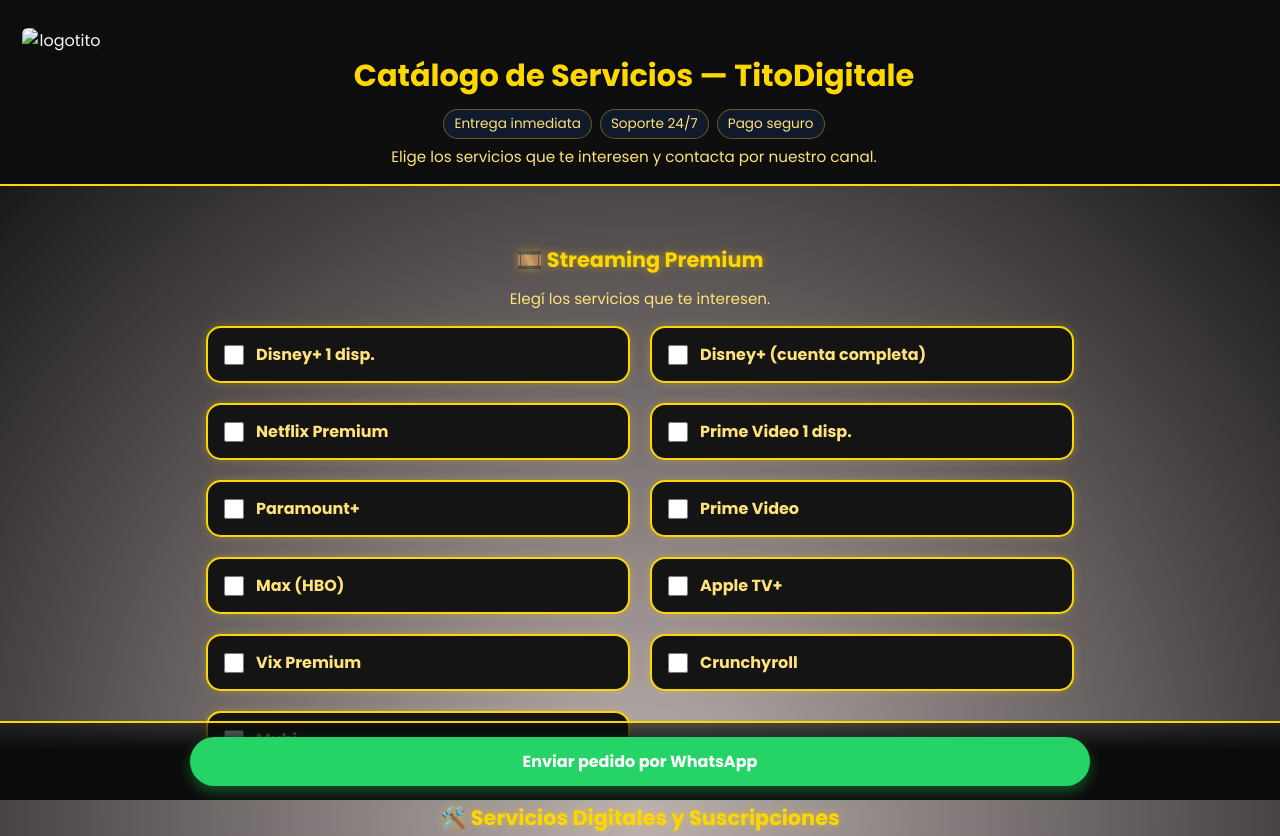
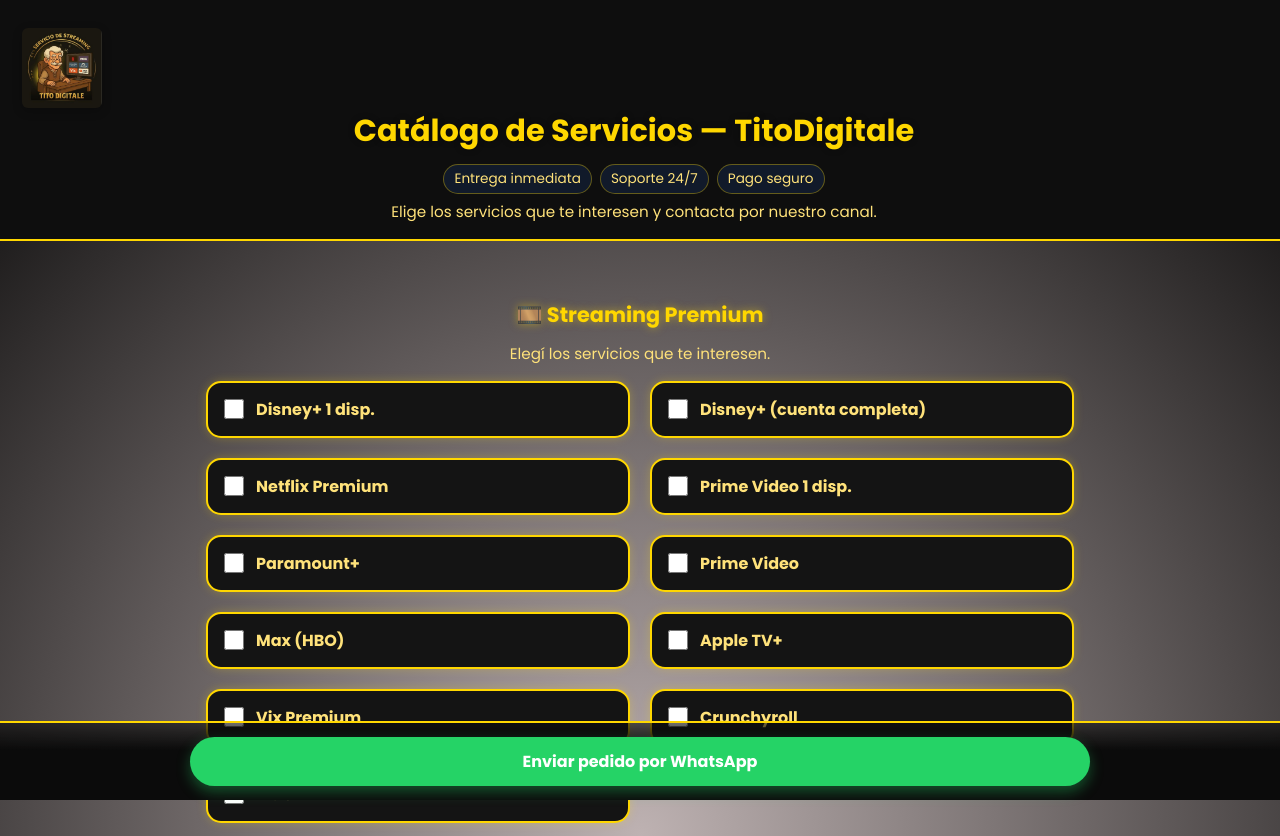
Before and after one commit to ftstore256/titodigitale, a plain HTML site: page index.html in a window 1280 px wide. Shown: the top 836 px of the page. Drawn offline with Linux system fonts and the light colour scheme.

Commit message:
Update index.html

```diff
--- a/index.html
+++ b/index.html
@@ -214,7 +214,7 @@
 <header class="site-header">
   <div class="logo-wrap">
     <!-- cambia 'ruta_del_logo.png' por la ruta real de tu imagen -->
-    <img src="logotito.jpg" alt="logotito" class="logo" />
+    <img src="titodigitale.jpg" alt="logotito" class="logo" />
   </div>
 
   <div class="header-main">
```
